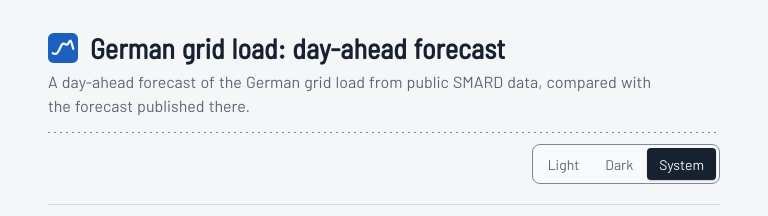
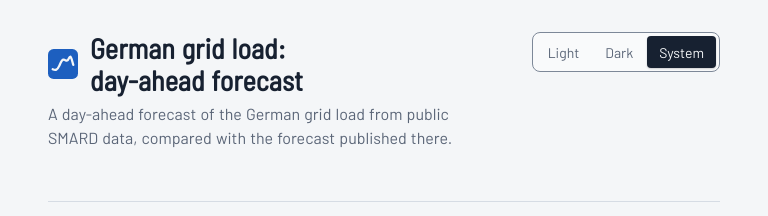
Before and after one commit to deka641/grid-load-forecast, a React (Vite) app in the folder web/: page / in a window 768 px wide. Shown: the top 216 px of the page. Built offline with nearby package versions, Linux system fonts and the light colour scheme; no server answers.

Commit message:
Put the theme control beside the title on tablet widths
Between phone and desktop width the control sits next to the title and
the data time runs below the lede, so the header no longer ends in a row
that holds the control alone while there is no data time.

```diff
--- a/web/src/styles.css
+++ b/web/src/styles.css
@@ -268,17 +268,45 @@ main {
   gap: 4px;
 }
 
-/* Where the title and the meta line do not fit side by side, the meta line runs below the
-   title as one row: the data time on the left, the theme control on the right. Without a
-   data time the control still sits at the right end, where it is on every path. */
-@media (max-width: 1180px) {
+/* Where the title and the meta line do not fit side by side, the theme control moves up
+   beside the title and the data time runs below the lede, so the header never ends in a row
+   that holds the control alone. */
+@media (min-width: 641px) and (max-width: 1180px) {
+  .site-header {
+    display: grid;
+    grid-template-columns: minmax(0, 1fr) auto;
+    align-items: start;
+    gap: 10px 32px;
+  }
+
+  .site-meta {
+    display: contents;
+  }
+
+  .site-title {
+    grid-row: 1;
+    grid-column: 1;
+  }
+
+  .theme-toggle {
+    grid-row: 1;
+    grid-column: 2;
+  }
+
+  .freshness-group {
+    grid-row: 2;
+    grid-column: 1 / -1;
+  }
+}
+
+/* On phones the data time and the theme control share one row below the lede, set off from
+   the title by a dotted rule drawn like the grid lines of the charts. */
+@media (max-width: 640px) {
   .site-header {
     flex-direction: column;
     align-items: stretch;
-    gap: 14px;
-  }
-
-  /* Set off from the title by a dotted rule, drawn like the grid lines of the charts. */
+  }
+
   .site-meta {
     flex-wrap: nowrap;
     justify-content: space-between;
```
